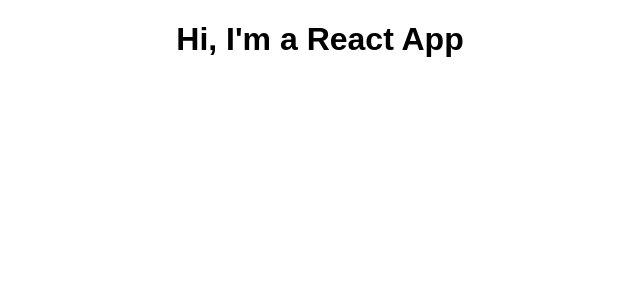
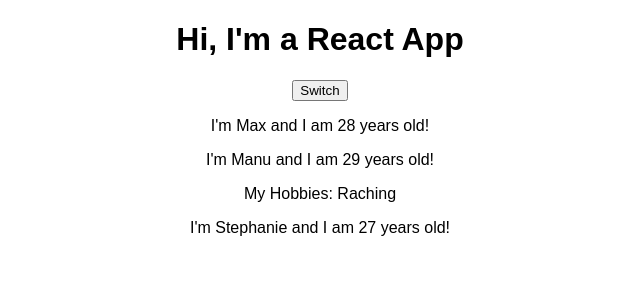
Before and after one commit to after8/react-complete-guide, a React (Create React App) app: page / in a window 1280 px wide. Shown: the top 300 px of the page, without its empty margins (320-960 px from the left). Built offline with nearby package versions, Linux system fonts and the light colour scheme.

Commit message:
add local state once to a class component and once to the same as functional component with hooks

```diff
--- a/src/App.js
+++ b/src/App.js
@@ -1,15 +1,88 @@
-import React, { Component } from 'react';
+import React, { Component, /* useState */ } from 'react';
 import './App.css';
+import Person from './Person/Person';
 
+// Class Component with local State
 class App extends Component {
+  state = {
+     persons: [
+         { name: 'Max', age: 28 },
+         { name: 'Manu', age: 29 },
+         { name: 'Stephanie', age: 27 },
+     ],
+     otherState: 'Test'
+  }
+
+  switchNameHandler = () => {
+    // Component Object that we extend has a method call setState()
+    this.setState({
+      persons: [
+        { name: 'Maximilian', age: 28 },
+        { name: 'Manu', age: 29 },
+        { name: 'Stephanie', age: 26 },
+      ],
+    });
+  };
+
   render() {
     return (
       <div className="App">
         <h1>Hi, I'm a React App</h1>
+        <button onClick={this.switchNameHandler}>Switch</button>
+        <Person name={this.state.persons[0].name} age={this.state.persons[0].age} />
+        <Person name={this.state.persons[1].name} age={this.state.persons[1].age}>My Hobbies: Raching</Person>
+        <Person name={this.state.persons[2].name} age={this.state.persons[2].age}/>
       </div>
+
     );
     // return React.createElement('div', {className: 'App'}, React.createElement('h1', null, 'Hi, I\'m a React App written without JSX'));
   }
 }
 
 export default App;
+
+
+// Functional Componentent with useState Hook
+
+// const app = props => {
+
+//   const [ personsState, setPersonsState ] = useState({
+//     persons: [
+//        { name: 'Max', age: 28 },
+//        { name: 'Manu', age: 29 },
+//        { name: 'Stephanie', age: 27 },
+//    ],
+//   });
+
+//   const [otherState, setOtherState] = useState('Another State String');
+
+//   const switchNameHandler = () => {
+//     // In difference to class componentent,
+//     // the setPersonState is not merging the state it is overwriting
+//     // that's why you have to merge manually
+//     setPersonsState({
+//       persons: [
+//         { name: 'Maximilian', age: 28 },
+//         { name: 'Manu', age: 29 },
+//         { name: 'Stephanie', age: 26 },
+//       ],
+//       // otherState: personsState.otherState -> or use multipe useState-Calls
+//     });
+//   };
+
+
+//   return (
+//     <div className="App">
+//       <h1>Hi, I'm a React App</h1>
+//       <button onClick={switchNameHandler}>Switch</button>
+//       <Person name={personsState.persons[0].name} age={personsState.persons[0].age} />
+//       <Person name={personsState.persons[1].name} age={personsState.persons[1].age}>My Hobbies: Raching</Person>
+//       <Person name={personsState.persons[2].name} age={personsState.persons[2].age}/>
+//     </div>
+
+//   );
+//   // return React.createElement('div', {className: 'App'}, React.createElement('h1', null, 'Hi, I\'m a React App written without JSX'));
+
+// }
+
+// export default app;
```
